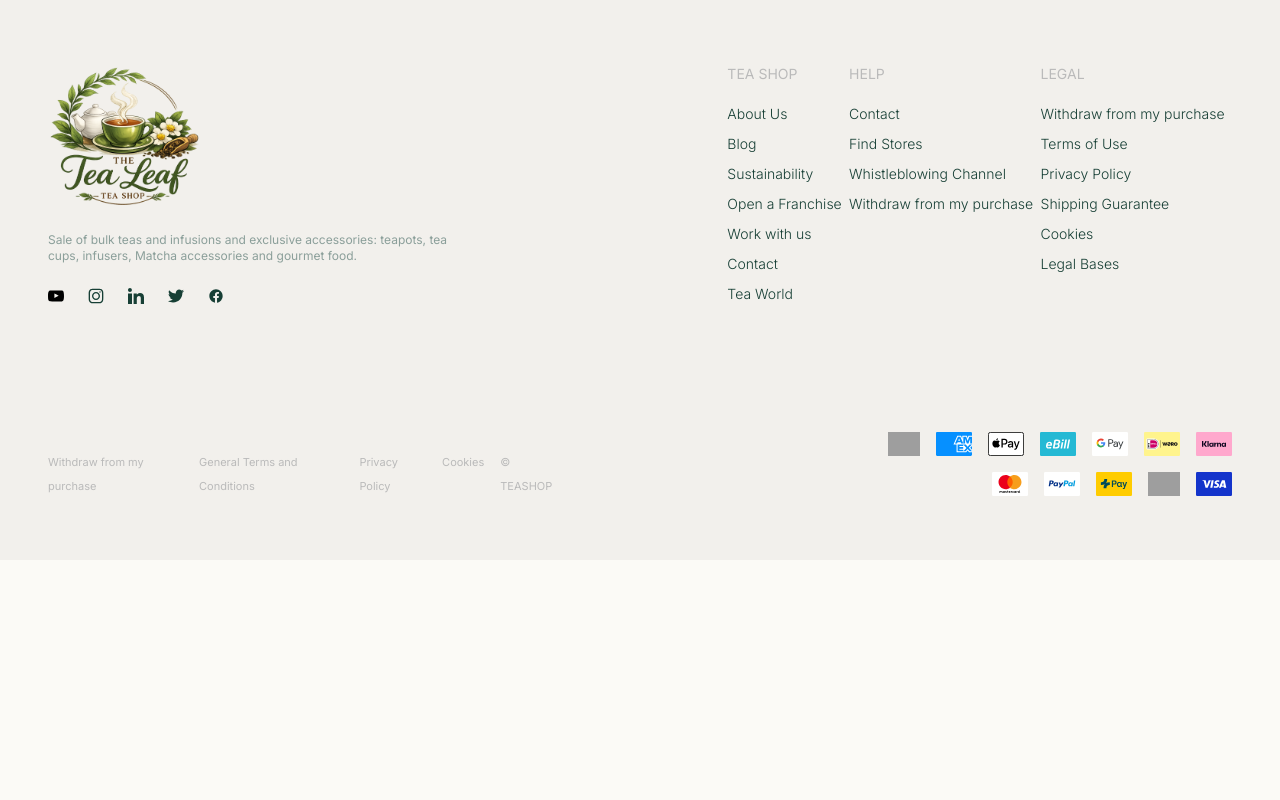
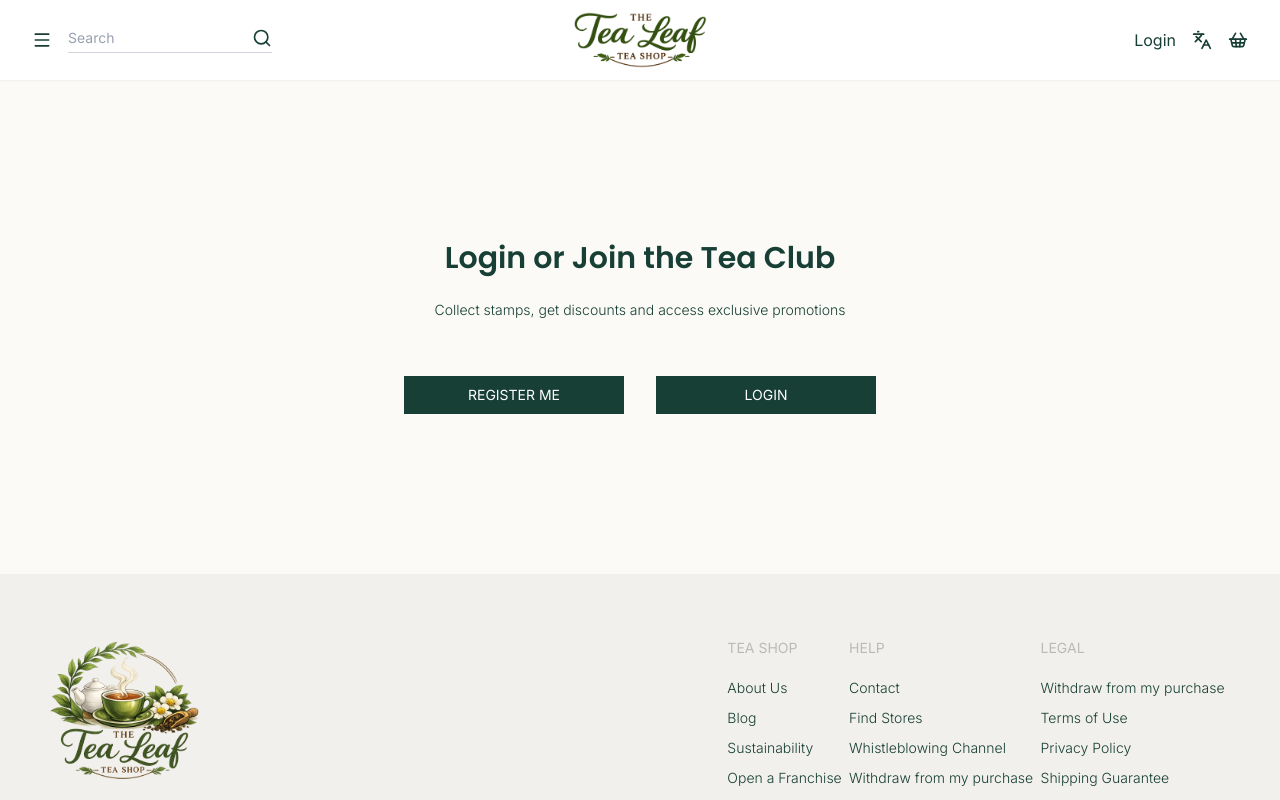
Before and after one commit to easazade/teashop, a React (Vite) app: page /login in a window 1280 px wide. Shown: the top 800 px of the page. Built offline with nearby package versions, Linux system fonts and the light colour scheme; grey boxes are pictures that could not be loaded.

Commit message:
Update LoginPage and PageLayout

```diff
--- a/src/components/AppButton.tsx
+++ b/src/components/AppButton.tsx
@@ -19,7 +19,7 @@
         inverted
           ? 'bg-on-primary text-primary border-on-primary hover:text-on-primary'
           : 'bg-primary text-on-primary border-primary hover:text-primary',
-        'cursor-pointer border-3 p-2 text-sm transition-colors hover:bg-transparent'
+        'cursor-pointer border-3 px-2 py-1.5 text-sm transition-colors hover:bg-transparent'
       )}
     >
       {label.toUpperCase()}
--- a/src/pages/Home/HomePage.tsx
+++ b/src/pages/Home/HomePage.tsx
@@ -1,17 +1,15 @@
 import BestSellers from '../../components/BestSellers'
 import Deals from '../../components/Deals'
 import { VerticalGap } from '../../components/Gap'
-import { Navbar } from '../../components/Navbar'
 import { OurHistory } from '../../components/OurHistory'
 import VisitStores from '../../components/VisitStores'
-import { PageLayout } from '../Scaffold'
+import { PageLayout } from '../PageLayout'
 import ExploreCollections from './components/ExploreCollections'
 import { Slider } from './components/Slider'
 
 export default function HomePage() {
   return (
     <PageLayout>
-      <Navbar />
       <Slider />
       <VerticalGap vertical={30} />
       <ExploreCollections />
--- a/src/pages/LoginPage.tsx
+++ b/src/pages/LoginPage.tsx
@@ -1,9 +1,15 @@
-import { PageLayout } from './Scaffold'
+import AppButton from '../components/AppButton'
+import { PageLayout } from './PageLayout'
 
 export default function LoginPage() {
   return (
-    <PageLayout title="Login|Signup">
-      <div className={'flex h-full items-center justify-center'}></div>
+    <PageLayout title="Login|Signup" className="gap-6 py-40">
+      <h2>Login or Join the Tea Club</h2>
+      <p className="text-sm font-light">Collect stamps, get discounts and access exclusive promotions</p>
+      <div className="mt-8 flex flex-row justify-center gap-8">
+        <AppButton label="Register me" onClick={() => {}} minWidth={220} />
+        <AppButton label="Login" onClick={() => {}} minWidth={220} />
+      </div>
     </PageLayout>
   )
 }
--- a/src/pages/Scaffold.tsx
+++ b/src/pages/PageLayout.tsx
@@ -1,10 +1,11 @@
 import { useEffect, type ReactNode } from 'react'
 import { Footer } from '../components/Footer'
+import { Navbar } from '../components/Navbar'
 import { cn } from '../utils/functions'
 
 type PageLayoutProps = {
   title?: string
-  children: ReactNode
+  children?: ReactNode
   className?: string
 }
 
@@ -18,9 +19,10 @@
   }, [title])
 
   return (
-    <div className={cn('flex flex-col items-center', classNames)}>
-      {children}
+    <>
+      <Navbar />
+      <div className={cn('flex flex-col items-center', classNames)}>{children}</div>
       <Footer />
-    </div>
+    </>
   )
 }
```
